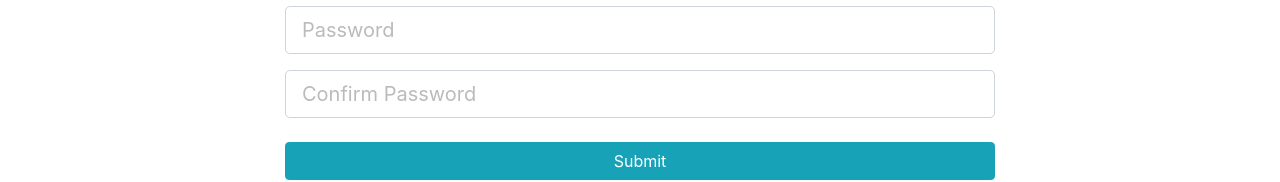
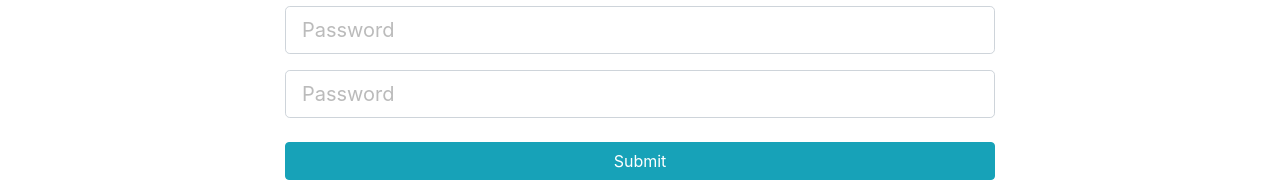
Before and after one commit to thimico/ReactNodeRestfullApiMongoJWT, a React (Create React App) app in the folder client/: page /register in a window 1280 px wide. Shown: the part 346-528 px from the top of the page. Built offline with nearby package versions, Linux system fonts and the light colour scheme.

Commit message:
Input common component

```diff
--- a/client/src/components/auth/Login.js
+++ b/client/src/components/auth/Login.js
@@ -2,7 +2,7 @@ import React, { Component } from 'react'
 import PropTypes from 'prop-types'
 import { connect } from 'react-redux'
 import { loginUser } from '../../actions/authActions'
-import classnames from 'classnames'
+import TextFieldGroup from '../common/TextFieldGroup'
 
 class Login extends Component {
     constructor() {
@@ -56,36 +56,23 @@ class Login extends Component {
                     <h1 className="display-4 text-center">Log In</h1>
                     <p className="lead text-center">Sign in to your DevPortfolio account</p>
                     <form noValidate onSubmit={this.onSubmit}>
-                        <div className="form-group">
-                        <input type="email"
-                             className={classnames('form-control form-control-lg', {
-                                'is-invalid' : errors.email
-                            })}
+                        <TextFieldGroup
                             placeholder="Email Address"
                             name="email"
+                            type="email"
                             value={this.state.email}
                             onChange={this.onChange}
+                            error={errors.email}
                         />
-                        {errors.email && (
-                            <div className="invalid-feedback">{errors.email}</div>
-                        )}
-                        </div>
 
-                        <div className="form-group">
-                        <input type="password"
-                            className={classnames('form-control form-control-lg', {
-                                'is-invalid' : errors.password
-                            })}
+                        <TextFieldGroup
                             placeholder="Password"
                             name="password"
+                            type="password"
                             value={this.state.password}
                             onChange={this.onChange}
+                            error={errors.password}
                         />
-                        {errors.password && (
-                            <div className="invalid-feedback">{errors.password}</div>
-                        )}
-
-                        </div>
                         <input type="submit" className="btn btn-info btn-block mt-4" />
                     </form>
                     </div>
--- a/client/src/components/auth/Register.js
+++ b/client/src/components/auth/Register.js
@@ -5,7 +5,7 @@ import { withRouter } from 'react-router-dom'
 import classnames from 'classnames'
 import { connect } from 'react-redux'
 import { registerUser } from '../../actions/authActions'
-
+import TextFieldGroup from '../common/TextFieldGroup'
 
 class Register extends Component {
     constructor() {
@@ -61,62 +61,38 @@ class Register extends Component {
                     <h1 className="display-4 text-center">Sign Up</h1>
                     <p className="lead text-center">Create your DevPortfolio account</p>
                     <form noValidate onSubmit={this.onSubmit}>
-                        <div className="form-group">
-                        <input type="text"
-                            className={classnames('form-control form-control-lg', {
-                                'is-invalid' : errors.name
-                            })}
-                            placeholder="Name" name="name"
+                        <TextFieldGroup
+                            placeholder="Name"
+                            name="name"
                             value={this.state.name}
                             onChange={this.onChange}
+                            error={errors.name}
                         />
-                        {errors.name && (
-                            <div className="invalid-feedback">{errors.name}</div>
-                        )}
-                        </div>
-                        <div className="form-group">
-                        <input type="email"
-                            className={classnames('form-control form-control-lg', {
-                                'is-invalid' : errors.email
-                            })}
+                        <TextFieldGroup
                             placeholder="Email Address"
                             name="email"
+                            type="email"
                             value={this.state.email}
                             onChange={this.onChange}
+                            error={errors.email}
+                            info="This site uses Gravatar so if you want a profile image, use a Gravatar email"
                         />
-                        {errors.email && (
-                            <div className="invalid-feedback">{errors.email}</div>
-                        )}
-                        <small className="form-text text-muted">This site uses Gravatar so if you want a profile image, use a Gravatar email</small>
-                        </div>
-                        <div className="form-group">
-                        <input type="password"
-                            className={classnames('form-control form-control-lg', {
-                                'is-invalid' : errors.password
-                            })}
+                       <TextFieldGroup
                             placeholder="Password"
+                            name="password"
+                            type="password"
                             value={this.state.password}
-                            name="password"
                             onChange={this.onChange}
+                            error={errors.password}
                         />
-                        {errors.password && (
-                            <div className="invalid-feedback">{errors.password}</div>
-                        )}
-                        </div>
-                        <div className="form-group">
-                        <input type="password"
-                            className={classnames('form-control form-control-lg', {
-                                'is-invalid' : errors.password2
-                            })}
-                            placeholder="Confirm Password"
+                        <TextFieldGroup
+                            placeholder="Password"
+                            name="password2"
+                            type="password"
                             value={this.state.password2}
-                            name="password2"
                             onChange={this.onChange}
+                            error={errors.password2}
                         />
-                        {errors.password2 && (
-                            <div className="invalid-feedback">{errors.password2}</div>
-                        )}
-                        </div>
                         <input type="submit" className="btn btn-info btn-block mt-4" />
                     </form>
                     </div>
--- /dev/null
+++ b/client/src/components/common/TextFieldGroup.js
@@ -0,0 +1,53 @@
+import React from 'react'
+import classnames from 'classnames'
+import propTypes from 'prop-types'
+
+
+const TextFieldGroup = ({
+    name,
+    placeholder,
+    value,
+    label,
+    error,
+    info,
+    type,
+    onChange,
+    disabled
+}) => {
+    return (
+        <div className="form-group">
+            <input type={type}
+                    className={classnames('form-control form-control-lg', {
+                    'is-invalid' : error
+                })}
+                placeholder={placeholder}
+                name={name}
+                value={value}
+                onChange={onChange}
+                disabled={disabled}
+            />
+            {info && <small className="form-text text-muted">{info}</small>}
+            {error && (
+                <div className="invalid-feedback">{error}</div>
+            )}
+        </div>
+    )
+}
+TextFieldGroup.propTypes = {
+    name: propTypes.string.isRequired,
+    placeholder: propTypes.string,
+    value: propTypes.string.isRequired,
+    info: propTypes.string,
+    error: propTypes.string,
+    label: propTypes.string,
+    type: propTypes.string.isRequired,
+    onChange: propTypes.func.isRequired,
+    disabled: propTypes.string,
+}
+
+TextFieldGroup.defaultProps = {
+    type: 'text'
+}
+
+
+export default TextFieldGroup
```
